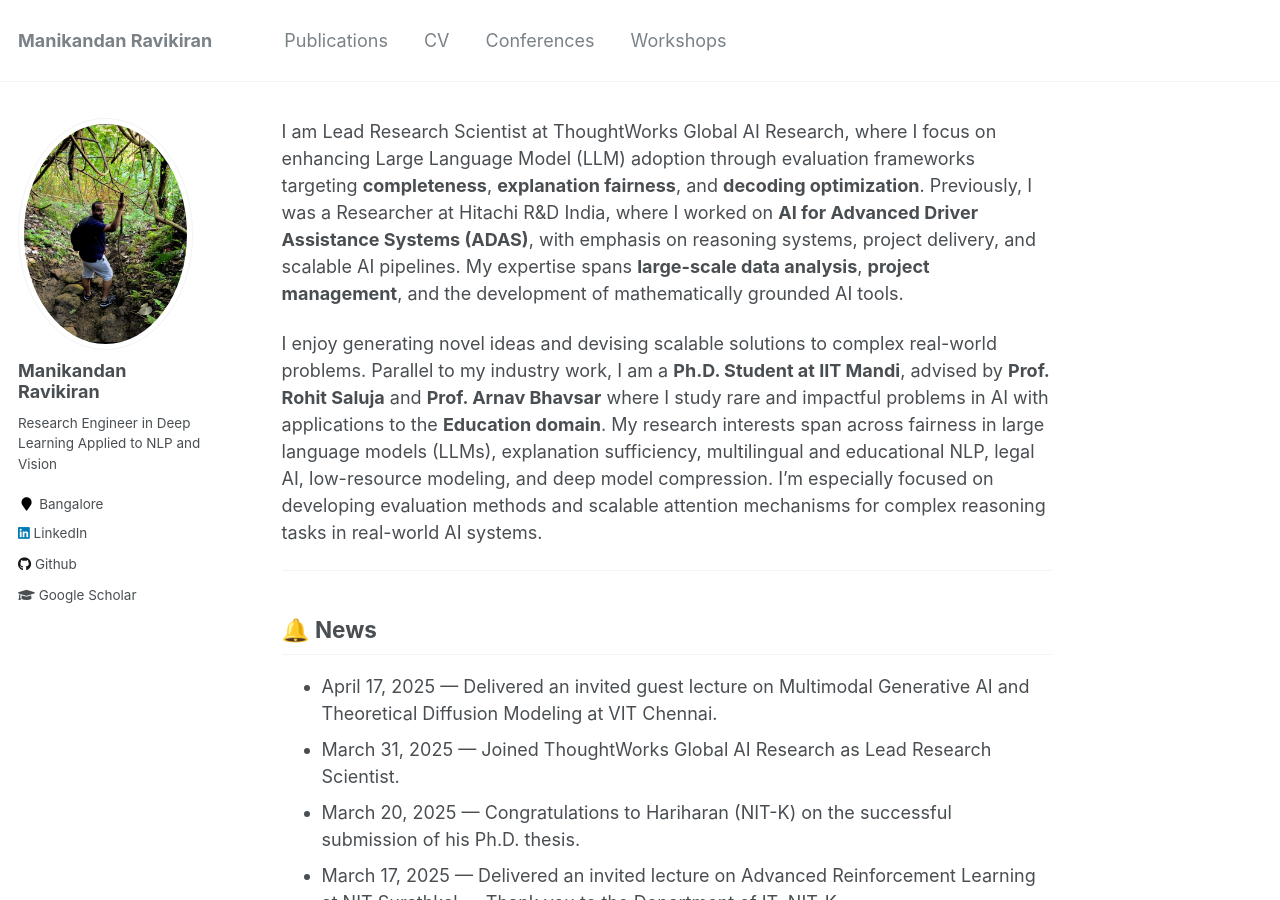
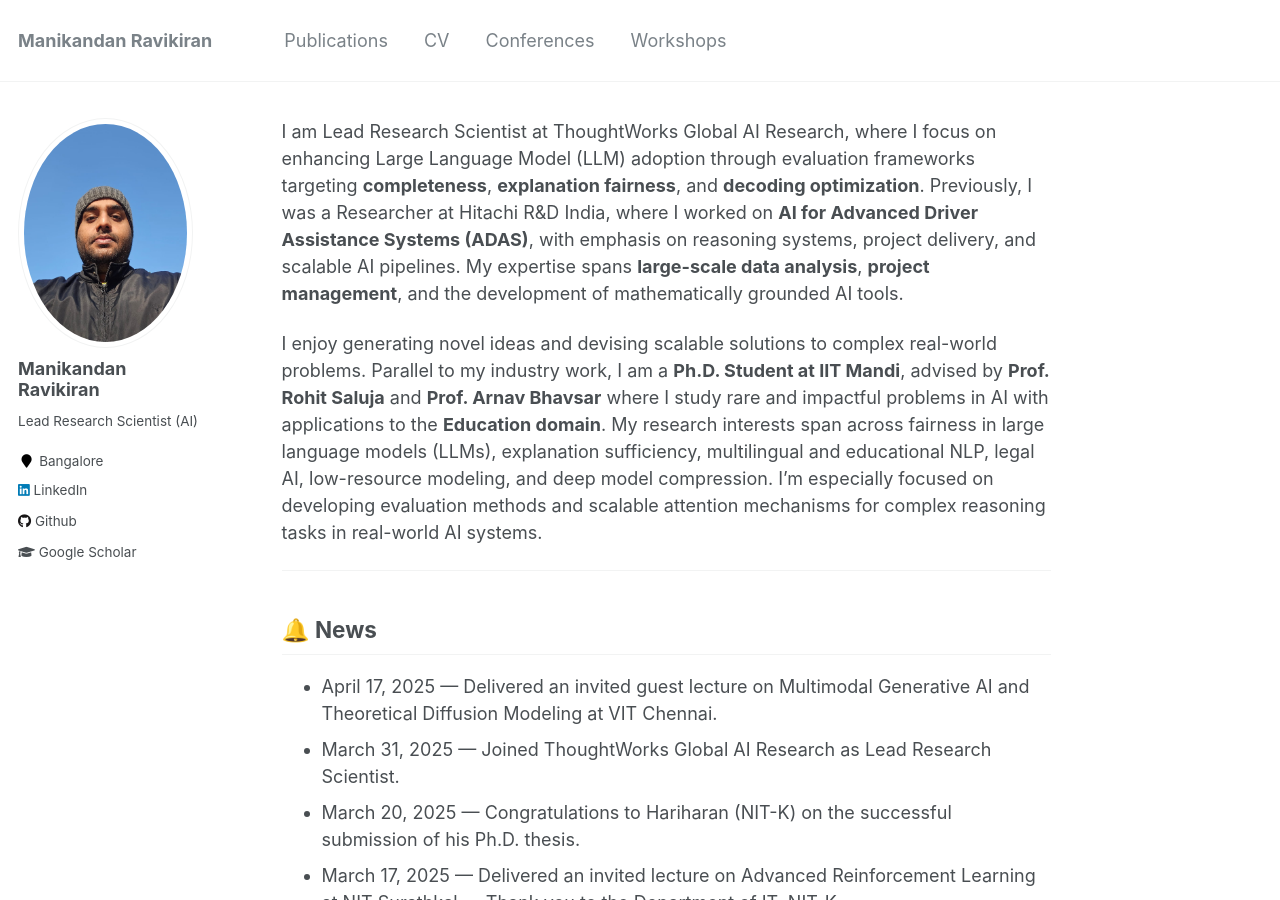
Before and after one commit to manikandan-ravikiran/manikandan-ravikiran.github.io, a Jekyll site: the page built from _pages/about.md, in a window 1280 px wide and 900 px high. Built offline with Jekyll 4.4.1, drawn with Linux system fonts in a browser that asks for light colours.

Commit message:
Update _config.yml

```diff
--- a/_config.yml
+++ b/_config.yml
@@ -81,8 +81,8 @@ analytics:
 # Site Author
 author:
   name             : "Manikandan Ravikiran"
-  avatar           : "profile.jpg"
-  bio              : "Research Engineer in Deep Learning Applied to NLP and Vision"
+  avatar           : "my_photo_latest.jpg"
+  bio              : "Lead Research Scientist (AI)"
   location         : "Bangalore"
   employer         :
   googlescholar    : "https://scholar.google.co.in/citations?user=wY_iqNwAAAAJ&hl=en"
@@ -100,7 +100,7 @@ author:
   keybase          :
   instagram        :
   lastfm           :
-  linkedin         : "https://in.linkedin.com/in/manikandan-ravikiran-99548982"
+  linkedin         : "https://www.linkedin.com/in/mravikiran3/"
   orcid            :
   pinterest        :
   soundcloud       :
```
